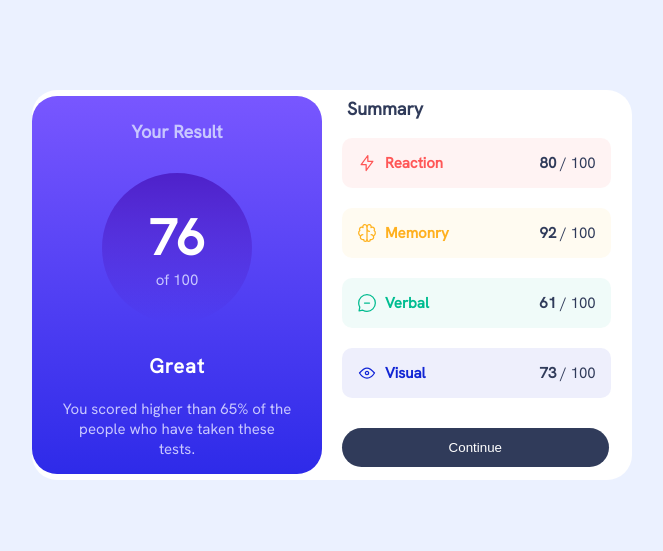
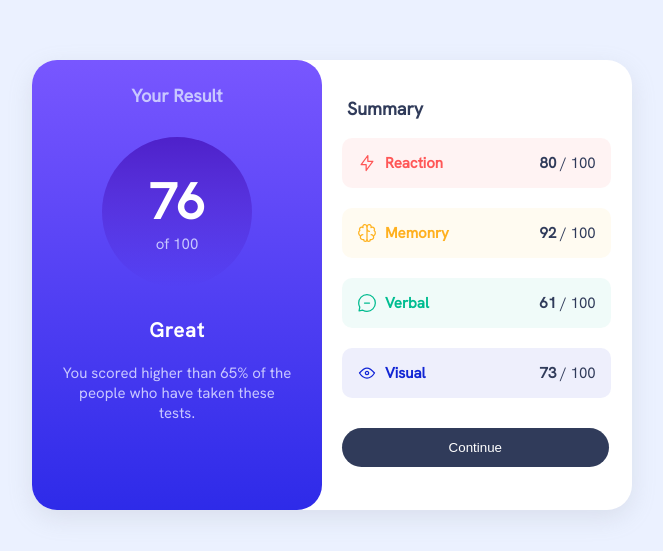
Before and after one commit to PingOfDeathSA/final_projectcodetribe, a plain HTML site: page index.html in a window 1280 px wide. Shown: the part 115-666 px from the top of the page, without its empty margins (308-971 px from the left). Drawn offline with Linux system fonts and the light colour scheme.

Commit message:
updated layout
updated layout

```diff
--- a/index.html
+++ b/index.html
@@ -16,7 +16,7 @@
 </head>
 <body>
 
-
+<div class="desktop-container">
   <section>
 
     <div class="result-container">
@@ -83,6 +83,8 @@
     </div>
 
       </section>
+</div>
+
 
 
 
--- a/style.css
+++ b/style.css
@@ -5,12 +5,9 @@ section{
  border-radius: 25px;
  margin: 0;
  padding: 0px;
-
- max-height: 390px;
- min-height: 42vh;
- min-width: 550px;
  max-width: 600px;
     background-color: white;
+    box-shadow: rgba(149, 157, 165, 0.2) 0px 8px 24px;
 
 }
 
@@ -36,9 +33,8 @@ body{
 
 .result-container{
     max-width: 290px;
-    width: 50%;
-    max-height: 400px;
-    min-height: 42vh;
+    width: 100%;
+    height: 450px;
     margin: 0;
     background: linear-gradient(to bottom, hsl(252, 100%, 67%), hsl(241, 81%, 54%));
     border-radius: 25px;
@@ -90,7 +86,6 @@ letter-spacing: 1px;
 }
 
 .summary-container{
-
     width: 320px;
     align-items: center;
     text-align: start;
@@ -259,7 +254,7 @@ font-size: 18px;
     .result-container{
         max-width: 100%;
         width: 100%;
-        height: 58%;
+        height: 40%;
         padding-top: 25px;
         padding-bottom: 25px;
         background: linear-gradient(to bottom, hsl(252, 100%, 67%), hsl(241, 81%, 54%));
```
